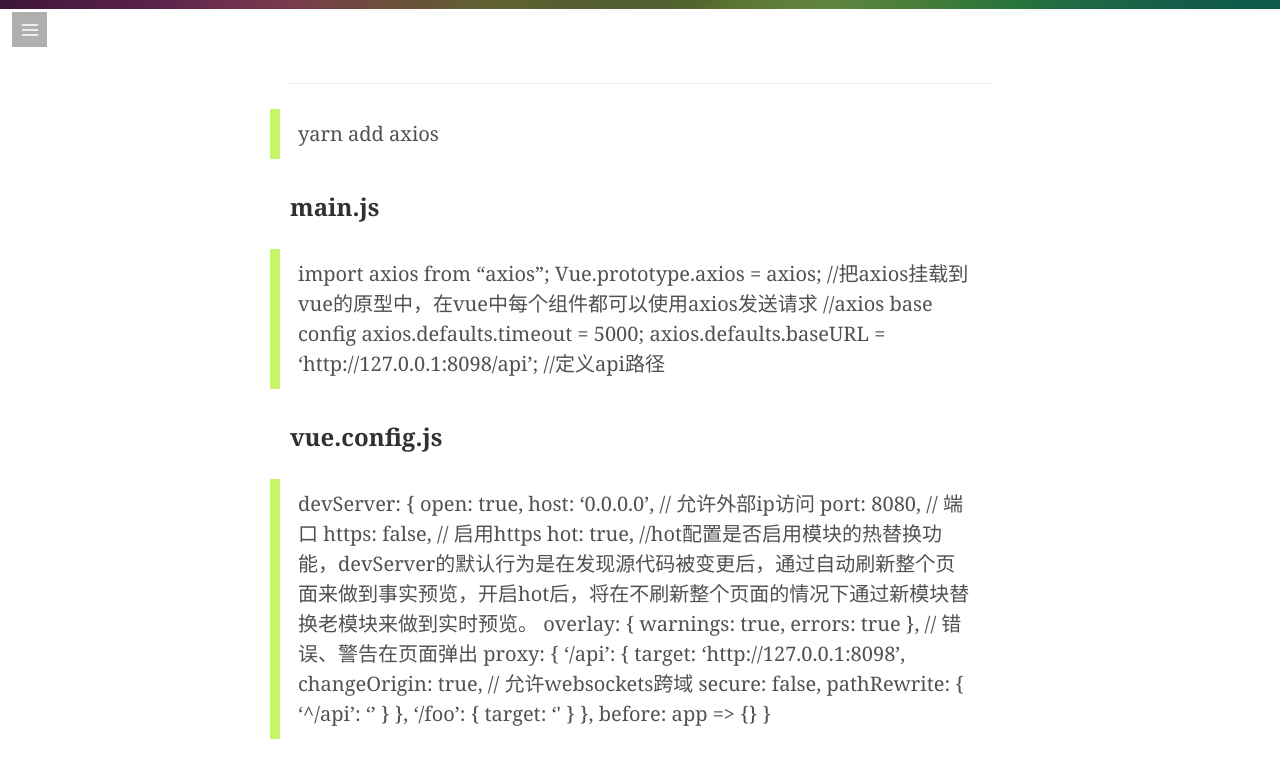
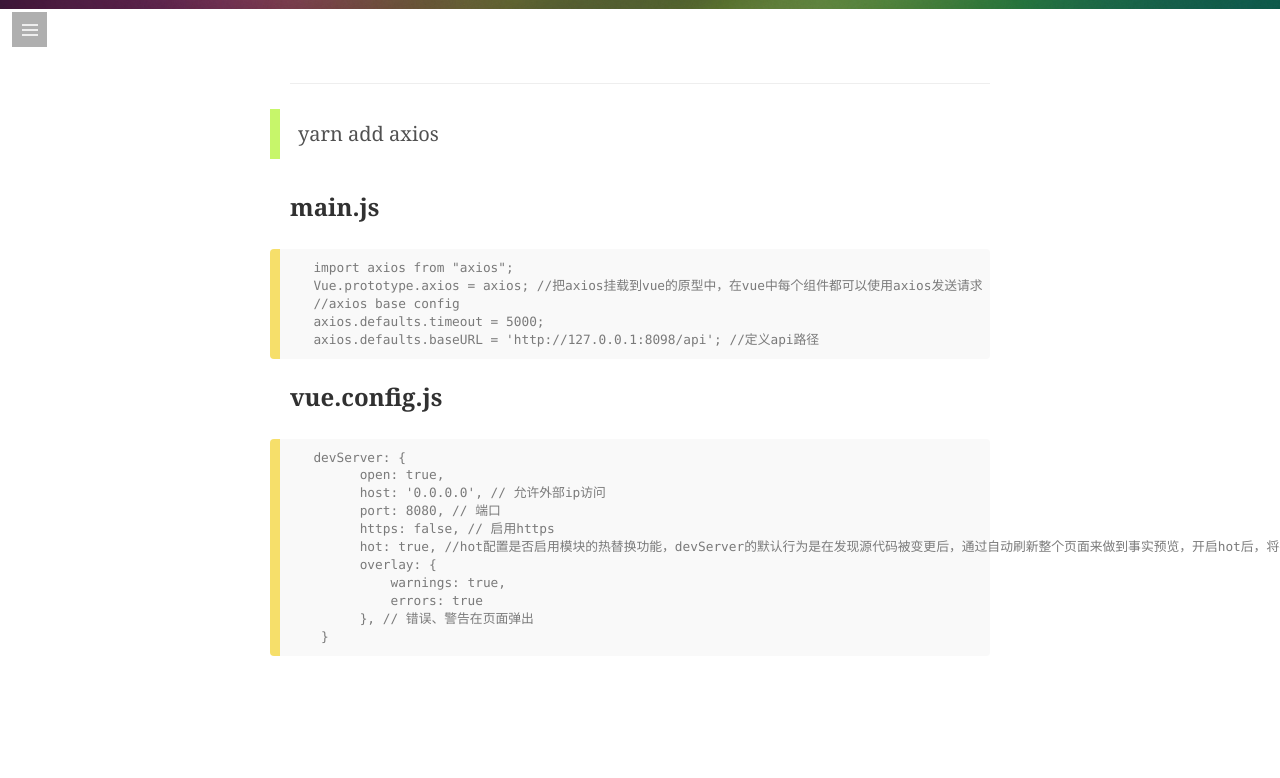
Before and after one commit to cssailing/dgkid, a Jekyll site: the page built from _posts/2019-11-08-vuejs-axios.md, in a window 1280 px wide and 900 px high, scrolled down 891 px. Shown: the top 778 px of the window. Built offline with Jekyll 4.4.1, drawn with Linux system fonts in a browser that asks for light colours; some web fonts are replaced; comment, search, counter and statistics services are not loaded.

Commit message:
Update 2019-11-08-vuejs-axios.md

````diff
--- a/_posts/2019-11-08-vuejs-axios.md
+++ b/_posts/2019-11-08-vuejs-axios.md
@@ -12,35 +12,24 @@ comments: true
 >  yarn add axios
 
 ### main.js
->  import axios from "axios";
->  Vue.prototype.axios = axios; //把axios挂载到vue的原型中，在vue中每个组件都可以使用axios发送请求
->  //axios base config
->  axios.defaults.timeout = 5000;
->  axios.defaults.baseURL = 'http://127.0.0.1:8098/api'; //定义api路径
-
+```html
+  import axios from "axios";
+  Vue.prototype.axios = axios; //把axios挂载到vue的原型中，在vue中每个组件都可以使用axios发送请求
+  //axios base config
+  axios.defaults.timeout = 5000;
+  axios.defaults.baseURL = 'http://127.0.0.1:8098/api'; //定义api路径
+```
 ### vue.config.js
->  devServer: {
->         open: true,
->         host: '0.0.0.0', // 允许外部ip访问
->         port: 8080, // 端口
->         https: false, // 启用https
->         hot: true, //hot配置是否启用模块的热替换功能，devServer的默认行为是在发现源代码被变更后，通过自动刷新整个页面来做到事实预览，开启hot后，将在不刷新整个页面的情况下通过新模块替换老模块来做到实时预览。
->         overlay: {
->             warnings: true,
->             errors: true
->         }, // 错误、警告在页面弹出
->         proxy: {
->             '/api': {
->                 target: 'http://127.0.0.1:8098',
->                 changeOrigin: true, // 允许websockets跨域
->                 secure: false,
->                 pathRewrite: {
->                     '^/api': ''
->                 }
->             },
->           '/foo': {
->                 target: '<other_url>'
->             }
->         },
->         before: app => {}
->     }
+```html
+  devServer: {
+        open: true,
+        host: '0.0.0.0', // 允许外部ip访问
+        port: 8080, // 端口
+        https: false, // 启用https
+        hot: true, //hot配置是否启用模块的热替换功能，devServer的默认行为是在发现源代码被变更后，通过自动刷新整个页面来做到事实预览，开启hot后，将在不刷新整个页面的情况下通过新模块替换老模块来做到实时预览。
+        overlay: {
+            warnings: true,
+            errors: true
+        }, // 错误、警告在页面弹出
+   }
+```
````
